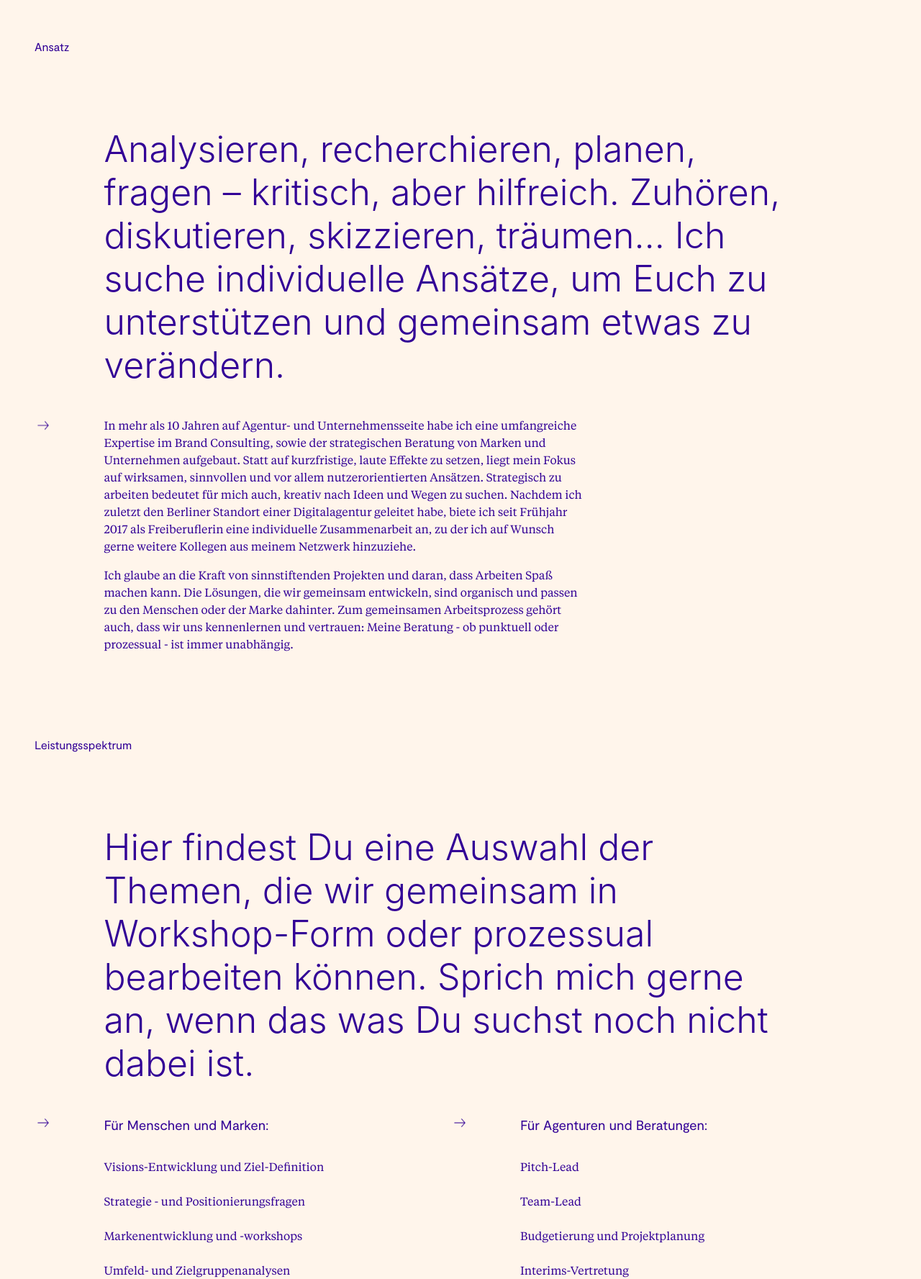
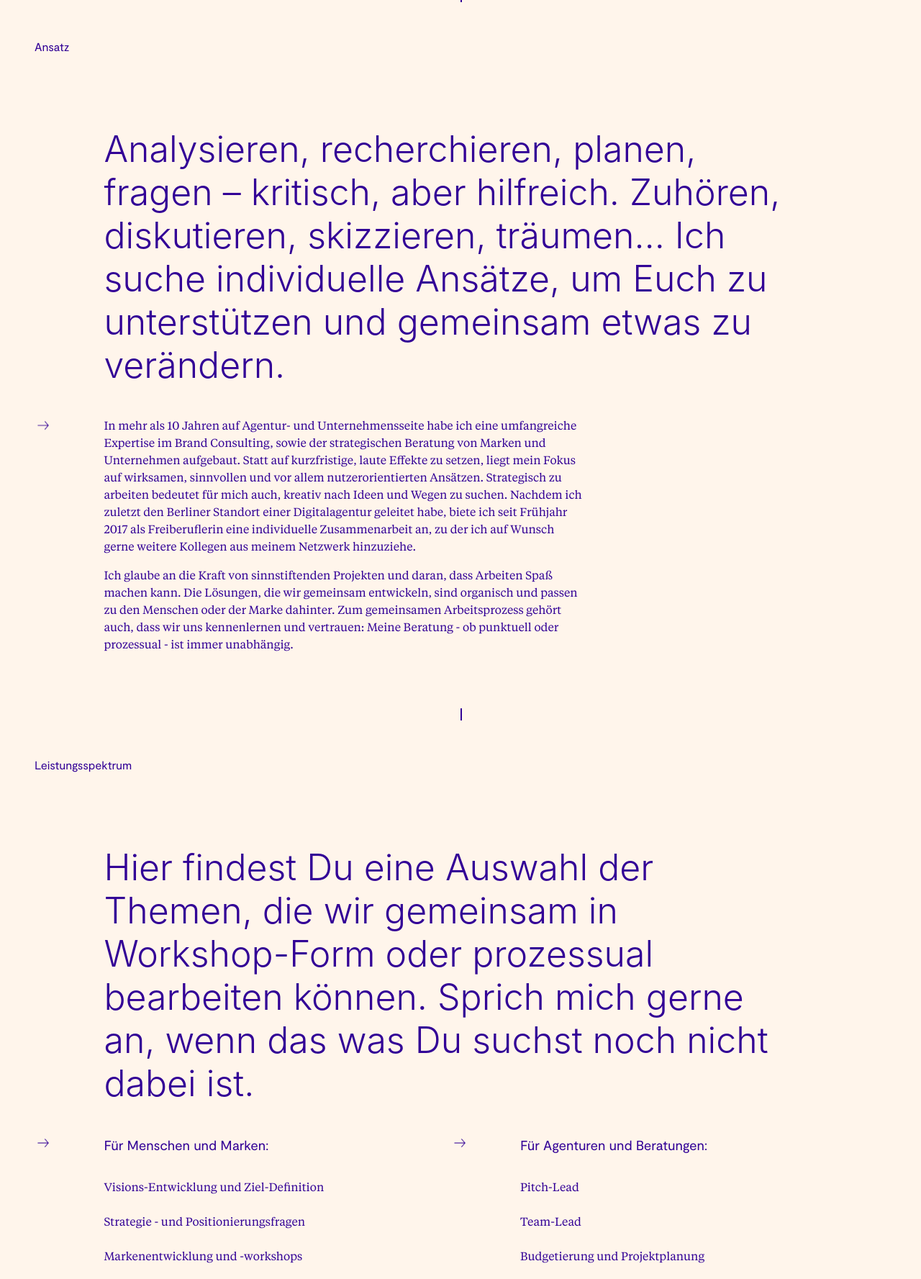
Before and after one commit to sarah-brosseder/sarah-brosseder, a React (Create React App) app: page / in a window 1280 px wide. Shown: the part 747-2524 px from the top of the page at 72% size. Built offline with nearby package versions, Linux system fonts and the light colour scheme; a web font is replaced by a local one.

Commit message:
ADD line animations

```diff
--- a/src/components/Animations.css
+++ b/src/components/Animations.css
@@ -1,3 +1,30 @@
+.animated-line {
+  background-color: #320096;
+  position: absolute;
+  bottom: 3.125rem;
+  left: 50%;
+  width: 2px;
+  height: 2rem;
+  animation-name: line;
+  animation-duration: 4s;
+  animation-iteration-count: infinite;
+  transform: scaleY(0);
+  transform-origin: bottom;
+  grid-row: 5;
+}
+
+@keyframes line {
+  0% {
+    transform: scaleY(0)
+  }
+  50% {
+    transform: scaleY(1)
+  }
+  100% {
+    transform: scaleY(0)
+  }
+}
+
 .arrow__sticky {
   background-image: url("../images/arrow-right.png");
   background-repeat: no-repeat;
--- a/src/components/Bullets.css
+++ b/src/components/Bullets.css
@@ -1,7 +1,8 @@
 .bullets {
   align-items: center;
+  position: relative;
   min-height: 100vh;
-  margin-top: 6.25rem;
+  padding-bottom: 8rem;
 }
 
 @media screen and (min-width: 800px) {
--- a/src/components/Bullets.js
+++ b/src/components/Bullets.js
@@ -45,6 +45,7 @@ export default class Bullets extends Component {
             </ul>
           </div>
         </div>
+        <span className="animated-line"></span>
       </>
     )
   }
--- a/src/components/Copy.css
+++ b/src/components/Copy.css
@@ -1,3 +1,8 @@
+.copy {
+  position: relative;
+  padding-bottom: 8rem;
+}
+
 @media screen and (min-width: 800px) {
   .copy {
     display: grid;
--- a/src/components/Copy.js
+++ b/src/components/Copy.js
@@ -24,6 +24,7 @@ export default class Copy extends Component {
           <p className="copy__text-container__copy">In mehr als 10 Jahren auf Agentur- und Unternehmensseite habe ich eine umfangreiche Expertise im Brand Consulting, sowie der strategischen Beratung von Marken und Unternehmen aufgebaut. Statt auf kurzfristige, laute Effekte zu setzen, liegt mein Fokus auf wirksamen, sinnvollen und vor allem nutzerorientierten Ansätzen. Strategisch zu arbeiten bedeutet für mich auch, kreativ nach Ideen und Wegen zu suchen. Nachdem ich zuletzt den Berliner Standort einer Digitalagentur geleitet habe, biete ich seit Frühjahr 2017 als Freiberuflerin eine individuelle Zusammenarbeit an, zu der ich auf Wunsch gerne weitere Kollegen aus meinem Netzwerk hinzuziehe.</p>
           <p>Ich glaube an die Kraft von sinnstiftenden Projekten und daran, dass Arbeiten Spaß machen kann. Die Lösungen, die wir gemeinsam entwickeln, sind organisch und passen zu den Menschen oder der Marke dahinter. Zum gemeinsamen Arbeitsprozess gehört auch, dass wir uns kennenlernen und vertrauen: Meine Beratung - ob punktuell oder prozessual - ist immer unabhängig.</p>
         </div>
+        <span className="animated-line"></span>
       </>
     )
   }
--- a/src/components/Cta.css
+++ b/src/components/Cta.css
@@ -1,5 +1,5 @@
 .cta {
-  margin: 6.25rem 0;
+  margin: 0;
   min-height: 85vh;
 }
 
--- a/src/components/Gallery.css
+++ b/src/components/Gallery.css
@@ -1,5 +1,6 @@
 .gallery {
-  margin-top: 6.25rem;
+  position: relative;
+  padding-bottom: 10rem;
 }
 
 .tile {
--- a/src/components/Gallery.js
+++ b/src/components/Gallery.js
@@ -42,6 +42,7 @@ export default class Gallery extends Component {
             <img className="tile__image" src={landscape}/>
           </div>
         </div>
+        <span className="animated-line"></span>
       </>
     )
   }
--- a/src/components/Hero.js
+++ b/src/components/Hero.js
@@ -8,6 +8,7 @@ function Hero() {
       <div className="hero__container">
         <h1>Hallo, ich bin <span className="text__underlined">Sarah</span>.<br/>Ich biete <span className="text__underlined">kreative Strategie</span> und <span className="text__underlined">Beratung</span> für <span className="text__underlined">Menschen</span> und <span className="text__underlined">Marken</span> an. Gemeinsam arbeiten wir an <span className="text__underlined">Positionierungsfragen</span>, <span className="text__underlined">Visionen</span> und <span className="text__underlined">Zielen</span> und daran, wie der <span className="text__underlined">Weg dorthin</span> aussehen kann.</h1>
       </div>
+      <span className="animated-line"></span>
     </>
   )
 }
```
Also changed, not shown: 12 other files (tests, documents, lock files or other folders).
